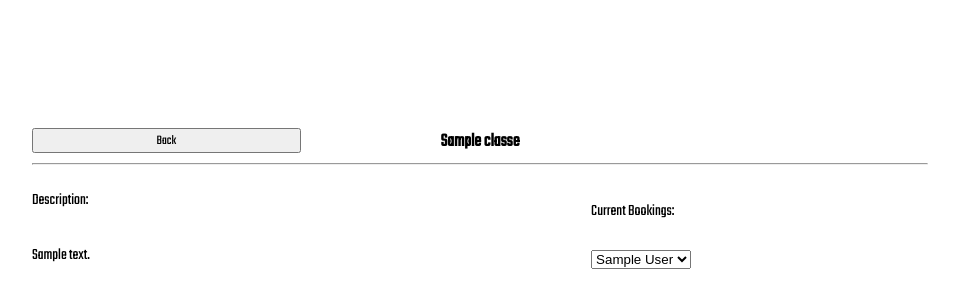
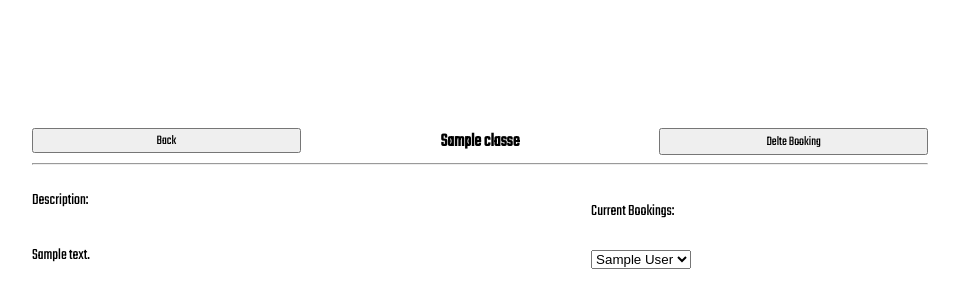
Before and after one commit to davidmacarabrown/gym_management_app, a Flask app: page /classes/1 in a window 1280 px wide. Shown: the part 46-354 px from the top of the page, without its empty margins (160-1119 px from the left). Run offline with Flask 2, Linux system fonts and the light colour scheme; a database or web service that is not in the repository returns one stand-in record (values such as "Sample title"); some libraries are stand-ins or nearby versions.

Commit message:
delete functionality working to delete by booking ID

```diff
--- a/console.py
+++ b/console.py
@@ -30,3 +30,9 @@ member_repository.save_member(member_4)
 gym_class_repository.create_class(class_1)
 gym_class_repository.create_class(class_2)
 gym_class_repository.create_class(class_3)
+
+booking_repository.save_booking(member_1, class_1)
+booking = booking_repository.select_booking_by_class_and_member_id(1, 1)
+
+print(booking)
+# pdb.set_trace()
--- a/templates/gym_class/show.html
+++ b/templates/gym_class/show.html
@@ -7,7 +7,9 @@
             <button class="child-head-button" type="submit">Back</button>
         </form>
         <h3 class="child-h3">{{selected_class.name}}</h3>
-        <div class="child-pad"></div>
+        {% if no_of_members_booked != 0 %}
+        <button form="delete-booking" type="submit">Delte Booking</button>
+        {% endif %}
     </div>
 <hr>
     <div class="class-information-container">
@@ -19,14 +21,17 @@
         </div>
         <div class="members-list">
             <p>Current Bookings:</p>
-            <select class="member-list-dropdown" name="member_id" id="members-list-selector">
+
+            <form id="delete-booking" action="/bookings/{{selected_class.id}}" method="post">
+                <select class="member-list-dropdown" name="member_id" id="members-list-selector">
                 {% if no_of_members_booked == 0 %}
                 <option>--No Bookings--</option>
                 {% endif %}
                 {% for member in booked_members %}
-                <option value="{{member.id}}">{{member.first_name}} {{member.last_name}}</option>
+                <option value="{{member.id}}" id="member_id" name="member_id">{{member.first_name}} {{member.last_name}}</option>
                 {% endfor %}
             </select>
+        </form>
         </div>
         </div>
 
--- a/templates/index.html
+++ b/templates/index.html
@@ -37,7 +37,6 @@
                 <button class="link-button-long" type="submit">Create Booking</button>
             </form>
         </div>
-
     </div>
 
 </main>
```
Also changed, not shown: controllers/booking_controller.py (+10 -1 lines), repositories/booking_repository.py (+10 -6 lines).
